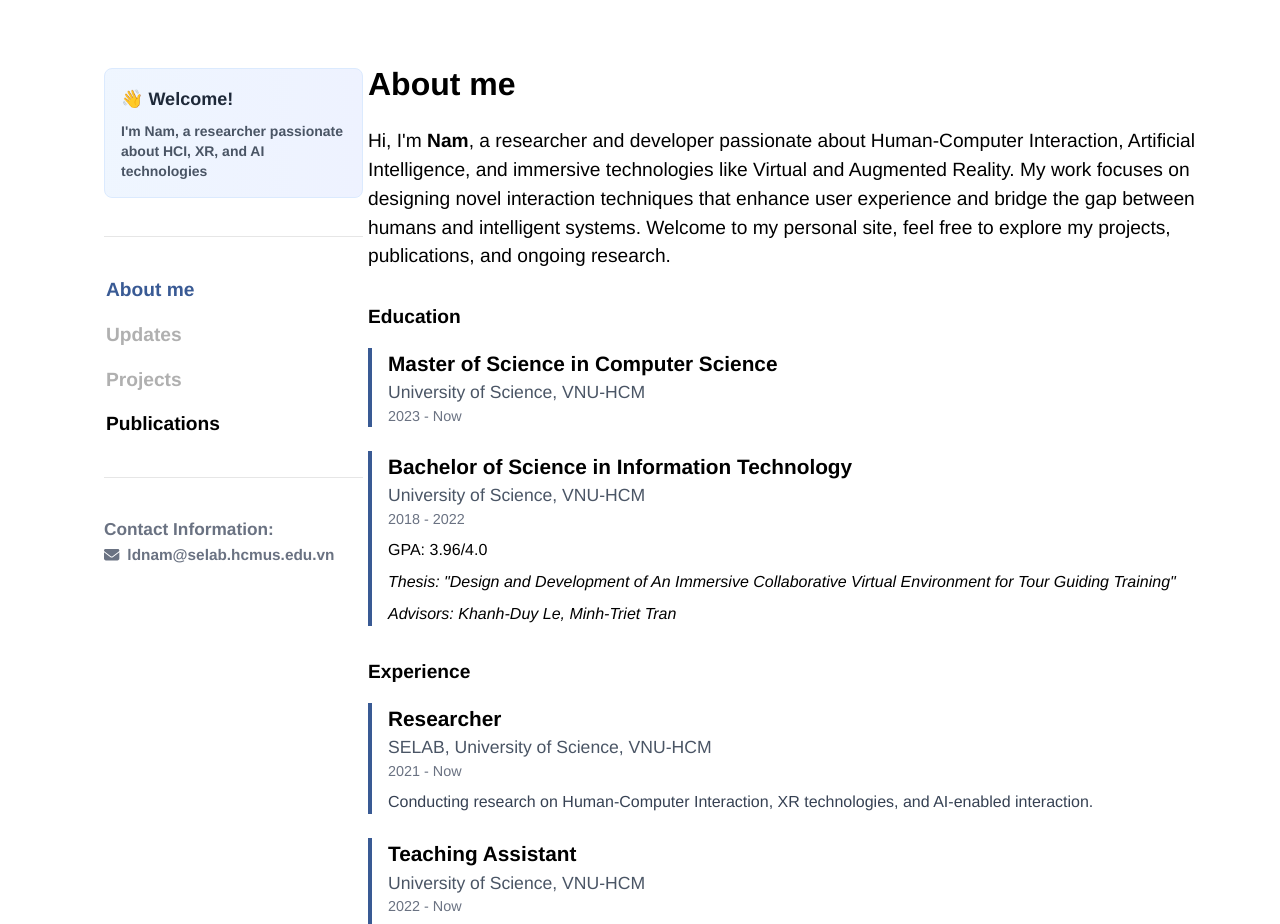
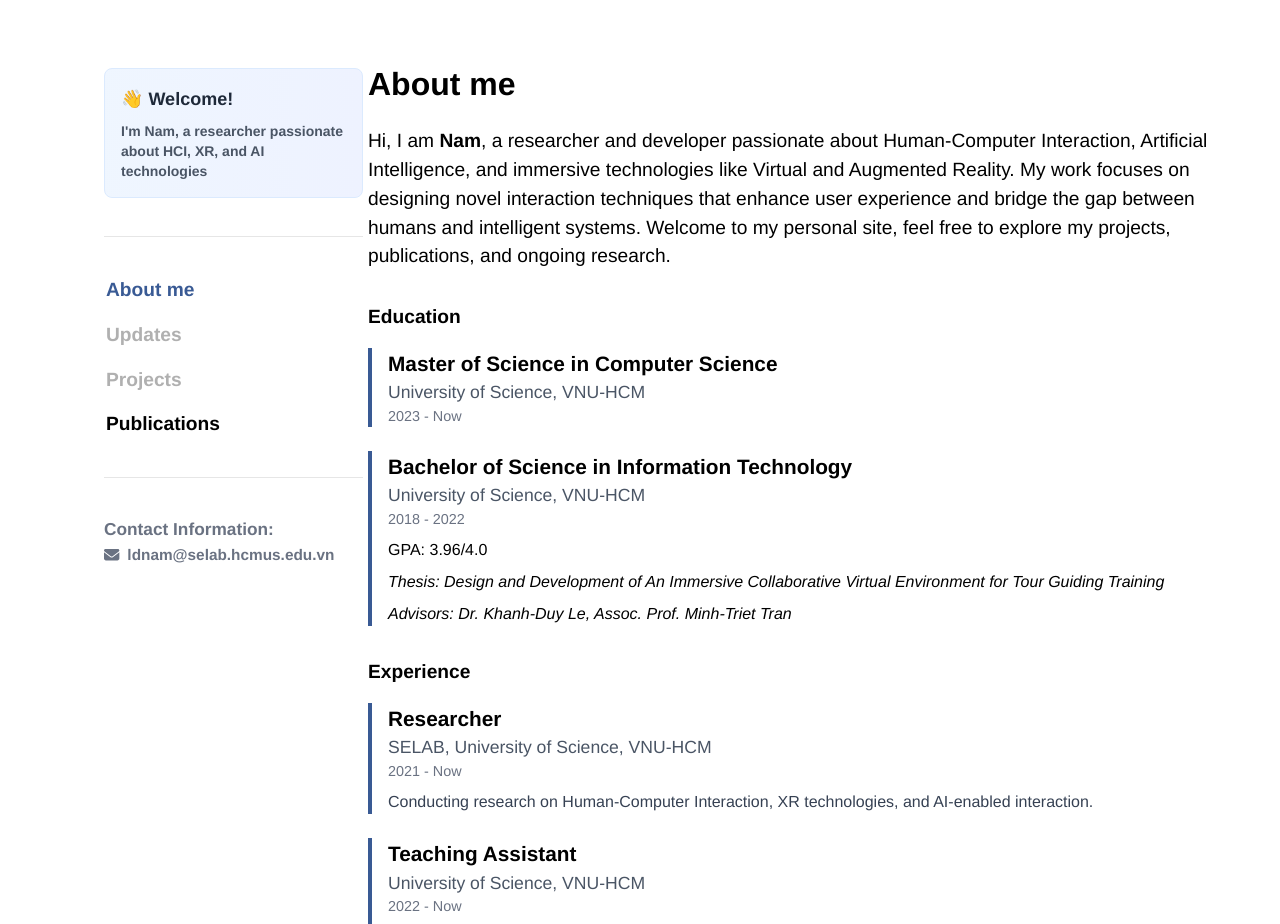
Before and after one commit to lyduynam/lyduynam.github.io, a Next.js app: page / in a window 1280 px wide. Shown: the part 820-1744 px from the top of the page. Built offline with nearby package versions, Linux system fonts and the light colour scheme.

Commit message:
Update page.js

```diff
--- a/src/app/page.js
+++ b/src/app/page.js
@@ -6,7 +6,7 @@ export default function Home() {
     <div className="main-content ">
 
       <p className="text-[2em] font-bold">About me</p>
-      <p className="text-[1.2em] mt-[1em]">Hi, I'm <span className="font-bold">Nam</span>, a researcher and developer passionate about Human-Computer Interaction, Artificial Intelligence, and immersive technologies like Virtual and Augmented Reality. My work focuses on designing novel interaction techniques that enhance user experience and bridge the gap between humans and intelligent systems. Welcome to my personal site, feel free to explore my projects, publications, and ongoing research.</p>
+      <p className="text-[1.2em] mt-[1em]">Hi, I am <span className="font-bold">Nam</span>, a researcher and developer passionate about Human-Computer Interaction, Artificial Intelligence, and immersive technologies like Virtual and Augmented Reality. My work focuses on designing novel interaction techniques that enhance user experience and bridge the gap between humans and intelligent systems. Welcome to my personal site, feel free to explore my projects, publications, and ongoing research.</p>
 
       <div className="mt-[2em]">
         <p className="text-[1.2em] font-bold">Education</p>
@@ -25,9 +25,8 @@ export default function Home() {
             <p className="text-[1.1em] text-gray-600">University of Science, VNU-HCM</p>
             <p className="text-[0.9em] text-gray-500">2018 - 2022</p>
             <p className="text-[1em] mt-[0.5em] ">GPA: 3.96/4.0</p>
-            <p className="text-[1em] mt-[0.5em] italic">Thesis: "Design and Development of An Immersive Collaborative Virtual Environment
-            for Tour Guiding Training"</p>
-            <p className="text-[1em] mt-[0.5em] italic">Advisors:  Khanh-Duy Le, Minh-Triet Tran</p>
+            <p className="text-[1em] mt-[0.5em] italic">Thesis: Design and Development of An Immersive Collaborative Virtual Environment for Tour Guiding Training</p>
+            <p className="text-[1em] mt-[0.5em] italic">Advisors:  Dr. Khanh-Duy Le, Assoc. Prof. Minh-Triet Tran</p>
           </div>
         </div>
       </div>
```
